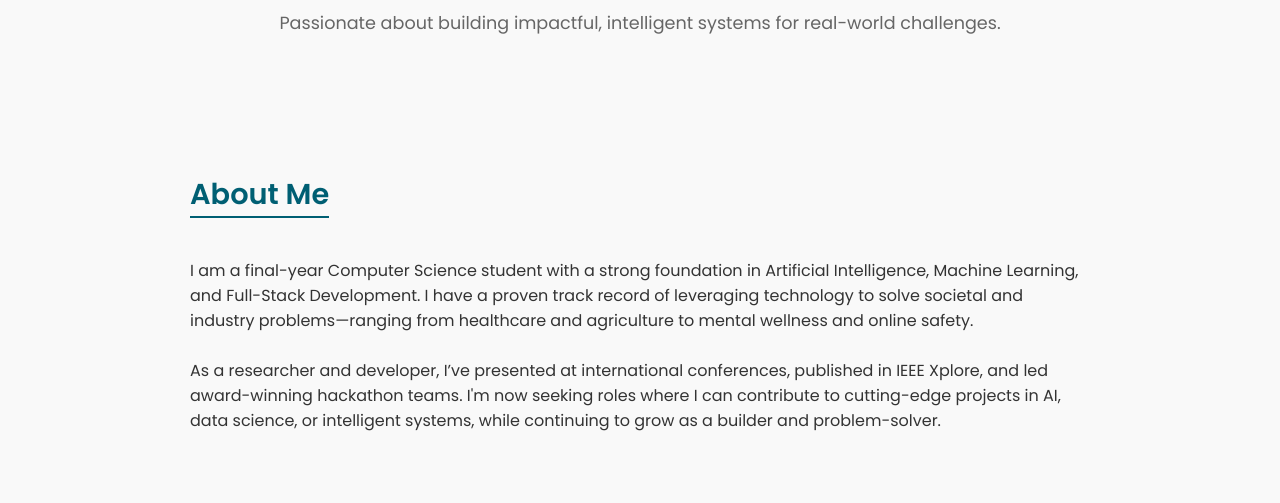
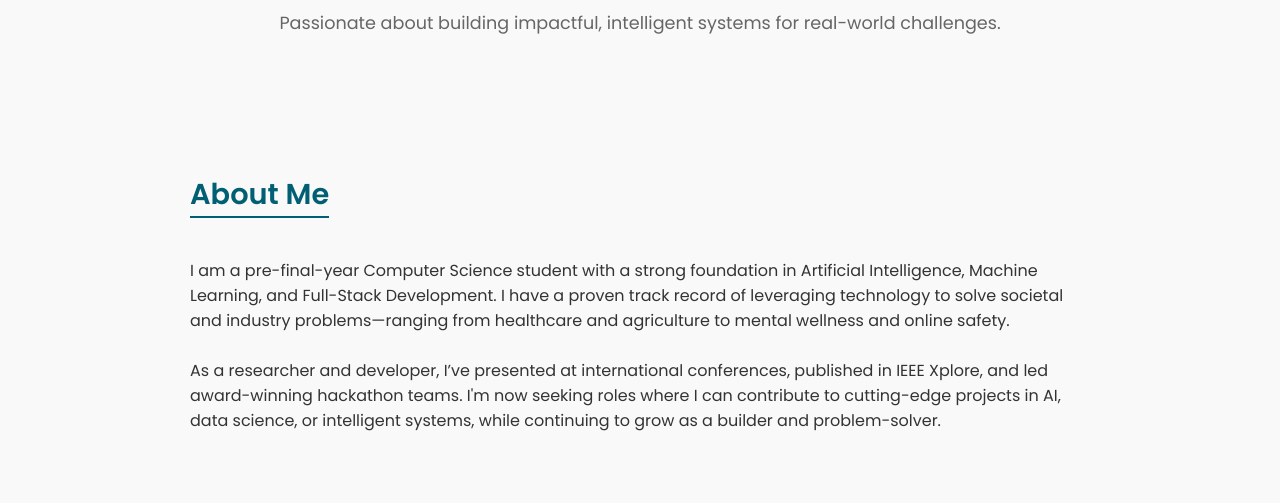
Before and after one commit to srishti-chordia/Portfolio-1, a plain HTML site: page index.html in a window 1280 px wide. Shown: the part 297-800 px from the top of the page. Drawn offline with Linux system fonts and the light colour scheme.

Commit message:
Update index.html

```diff
--- a/index.html
+++ b/index.html
@@ -164,7 +164,7 @@
   <section id="about">
     <h2 class="section-title">About Me</h2>
     <p>
-      I am a final-year Computer Science student with a strong foundation in Artificial Intelligence, Machine Learning, and Full-Stack Development. I have a proven track record of leveraging technology to solve societal and industry problems—ranging from healthcare and agriculture to mental wellness and online safety.
+      I am a pre-final-year Computer Science student with a strong foundation in Artificial Intelligence, Machine Learning, and Full-Stack Development. I have a proven track record of leveraging technology to solve societal and industry problems—ranging from healthcare and agriculture to mental wellness and online safety.
       <br><br>
       As a researcher and developer, I’ve presented at international conferences, published in IEEE Xplore, and led award-winning hackathon teams. I'm now seeking roles where I can contribute to cutting-edge projects in AI, data science, or intelligent systems, while continuing to grow as a builder and problem-solver.
     </p>
```
